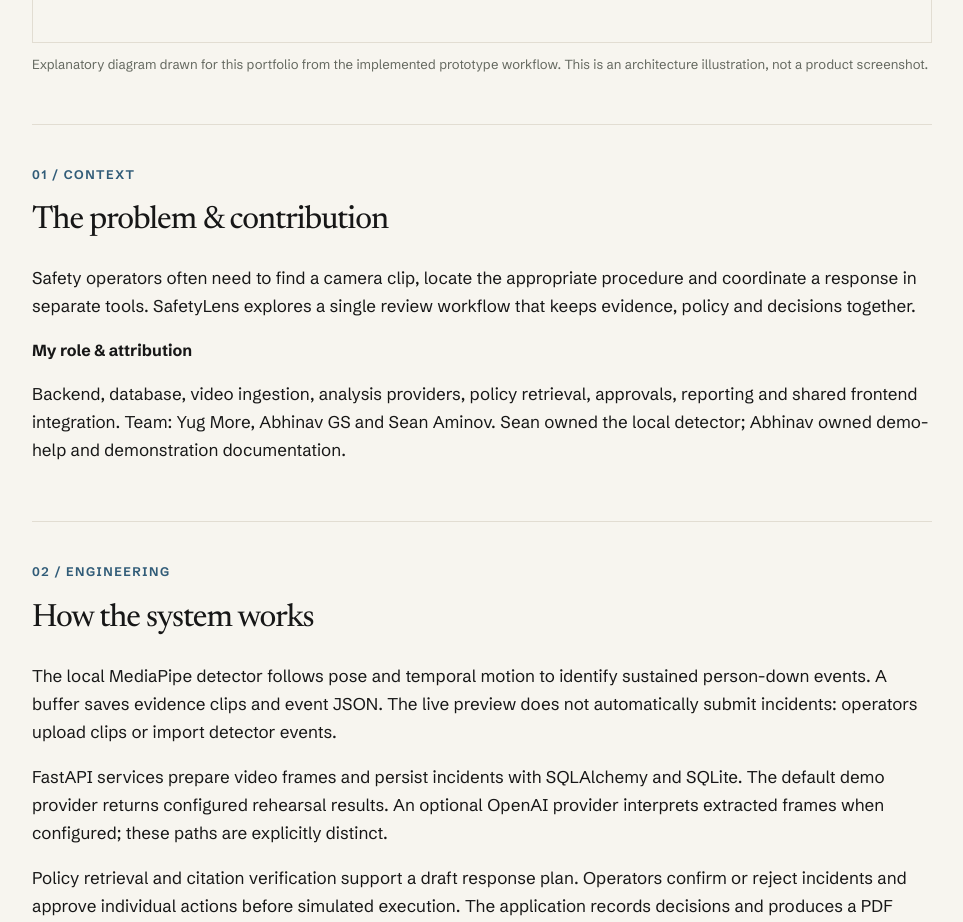
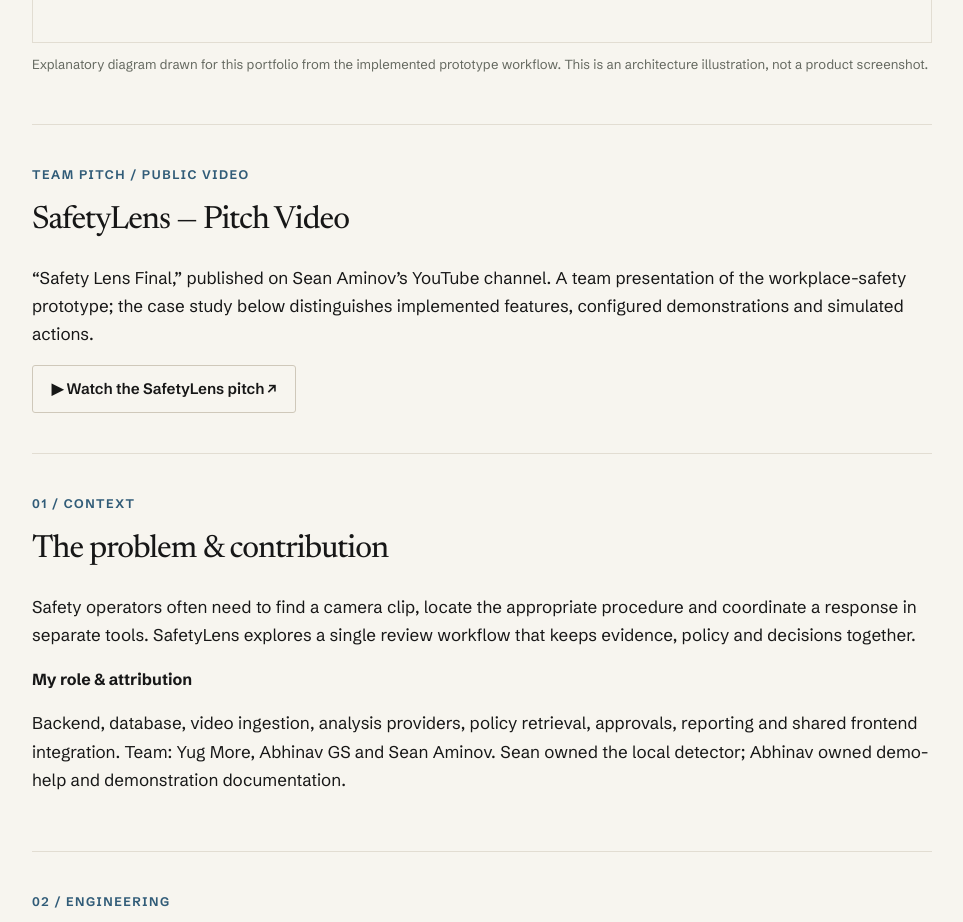
Before and after one commit to Yug-More/Yug-More.github.io, a Next.js app: page /projects/safetylens in a window 1280 px wide. Shown: the part 1160-2082 px from the top of the page, without its empty margins (158-1121 px from the left). Built offline with nearby package versions, Linux system fonts and the light colour scheme; no server answers.

Commit message:
feat: add verified SafetyLens pitch video link

```diff
--- a/app/projects/[slug]/page.tsx
+++ b/app/projects/[slug]/page.tsx
@@ -35,6 +35,7 @@ export default async function ProjectPage({ params }: { params: Promise<{ slug:
       <figure className="case-media"><Image src={project.image} alt={`${project.name}: ${project.caption}`} width={1440} height={900} sizes="(max-width: 900px) 95vw, 900px" priority unoptimized /><figcaption>{project.caption}</figcaption></figure>
     </header>
     {project.slug === "parallel" && <section className="case-section" aria-labelledby="pitch-title"><p className="eyebrow">Application pitch / public video</p><h2 id="pitch-title">Y Combinator — Application Pitch</h2><p>“Parallel | YC Spring 2026 Application Video,” presented by Yug More and Sean Aminov. This is an application pitch, not evidence of acceptance, funding or affiliation with Y Combinator.</p><a className="pitch-preview" href="https://www.youtube.com/watch?v=BCP2kmdBVRU" target="_blank" rel="noreferrer"><Image src="https://i.ytimg.com/vi/BCP2kmdBVRU/hqdefault.jpg" alt="YouTube thumbnail for Parallel’s application video, presented by Yug More and Sean Aminov" width={480} height={360} unoptimized/><span>▶ Watch: Parallel | YC Spring 2026 Application Video</span></a></section>}
+    {project.slug === "safetylens" && <section className="case-section" id="pitch" aria-labelledby="safety-pitch-title"><p className="eyebrow">Team pitch / public video</p><h2 id="safety-pitch-title">SafetyLens — Pitch Video</h2><p>“Safety Lens Final,” published on Sean Aminov’s YouTube channel. A team presentation of the workplace-safety prototype; the case study below distinguishes implemented features, configured demonstrations and simulated actions.</p><a className="button button-secondary" href="https://www.youtube.com/watch?v=8DRMEeQYebk" target="_blank" rel="noreferrer">▶ Watch the SafetyLens pitch ↗</a></section>}
     <section className="case-section" id="overview"><p className="eyebrow">01 / Context</p><h2>The problem & contribution</h2><p>{project.problem}</p><h3>My role & attribution</h3><p>{project.role}</p></section>
     <section className="case-section" id="implementation"><p className="eyebrow">02 / Engineering</p><h2>How the system works</h2>{project.implementation.map(text => <p key={text}>{text}</p>)}</section>
     <section className="case-section" id="architecture"><p className="eyebrow">03 / Architecture</p><h2>Follow the workflow</h2><p>A reading-order map of the implemented system. Open a component to inspect its responsibility. See the linked source architecture for full relationships.</p>{project.slug === "parallel" && <figure className="case-media"><Image src="/images/projects/parallel-architecture.svg" alt="Parallel architecture: React and FastAPI modules share SQL storage with a revalidating worker" width={1000} height={520} unoptimized /><figcaption>Explanatory diagram based on the current modular monolith and worker architecture.</figcaption></figure>}{(project.slug === "parallel" || project.slug === "safetylens" || project.slug === "memoryfence") && <CaseLab project={project.slug} />}<div className="architecture">{project.nodes.map(node => <details key={node.title}><summary>{node.title}</summary><p>{node.description}</p></details>)}</div></section>
```
Also changed, not shown: 1 other file (tests, documents, lock files or other folders).
